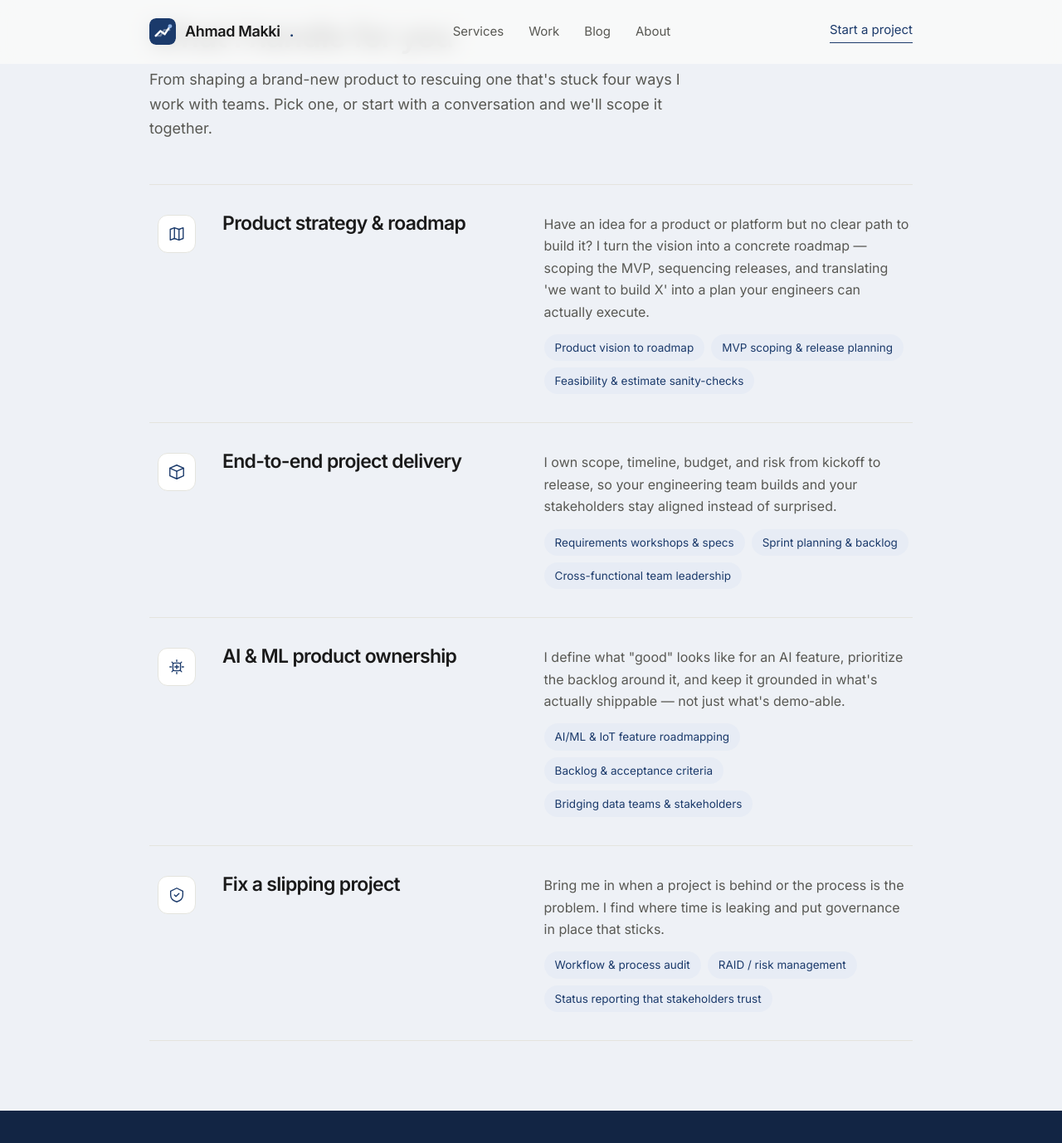
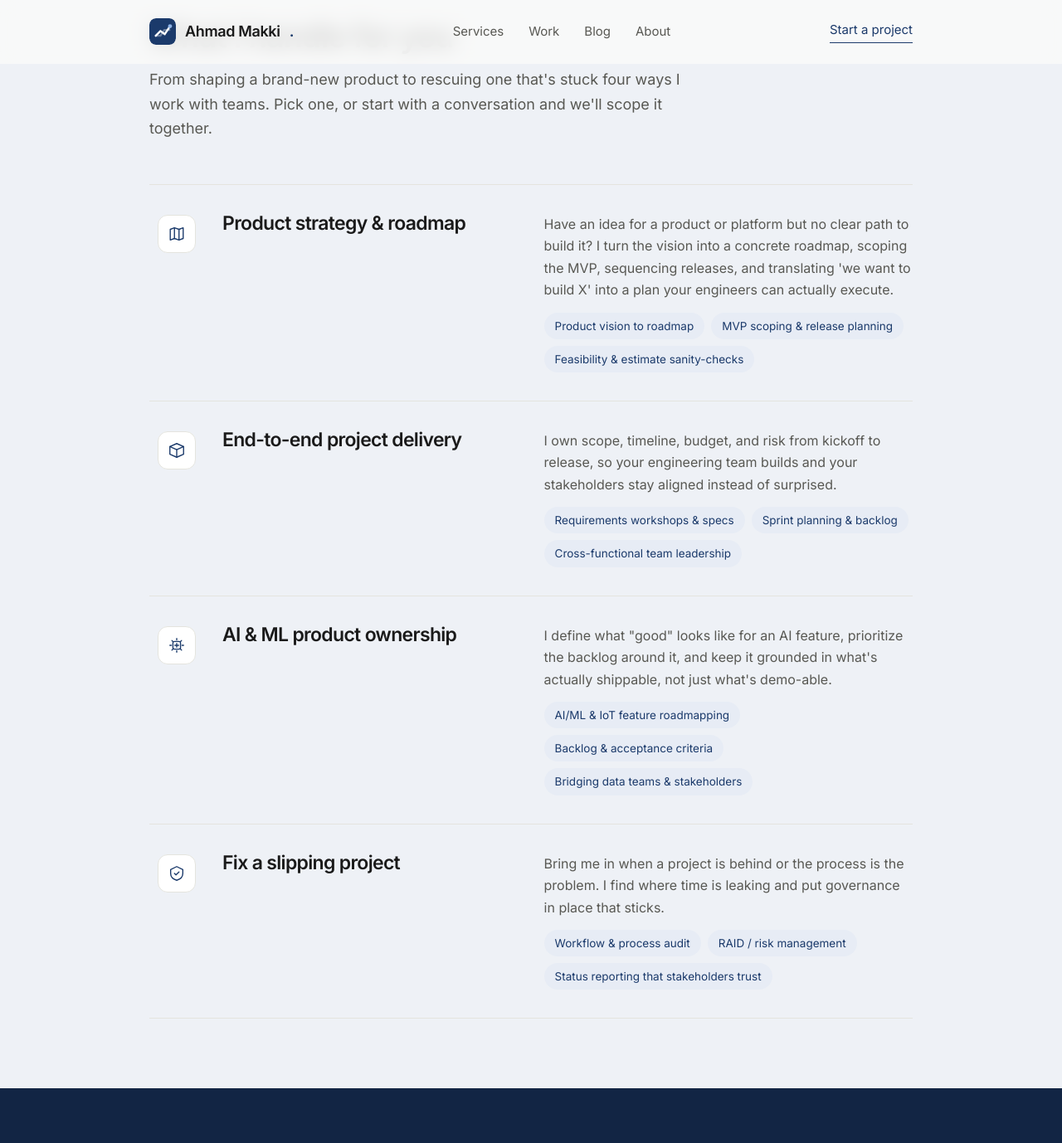
Before and after one commit to ahmadmakki/ahmadmakki-site, a Jekyll site: the page built from index.html, in a window 1280 px wide and 1400 px high, scrolled down 931 px. Shown: the top 1378 px of the window at 83% size. Built offline with Jekyll 4.4.1, drawn with Linux system fonts in a browser that asks for light colours; a script that is not in the unit is left out; some of the changed text lies outside the part shown.

```diff
--- a/_data/content.yml
+++ b/_data/content.yml
@@ -29,7 +29,7 @@ services:
   - icon: roadmap
     title: Product strategy & roadmap
     text: Have an idea for a product or platform but no clear path to build it? I
-      turn the vision into a concrete roadmap — scoping the MVP, sequencing
+      turn the vision into a concrete roadmap, scoping the MVP, sequencing
       releases, and translating 'we want to build X' into a plan your engineers
       can actually execute.
     points:
@@ -48,7 +48,7 @@ services:
   - icon: ai
     title: AI & ML product ownership
     text: I define what "good" looks like for an AI feature, prioritize the backlog
-      around it, and keep it grounded in what's actually shippable — not just
+      around it, and keep it grounded in what's actually shippable, not just
       what's demo-able.
     points:
       - AI/ML & IoT feature roadmapping
@@ -64,13 +64,12 @@ services:
       - Status reporting that stakeholders trust
 process:
   - title: Intro call
-    text: 30 minutes — what you're building, where it's stuck, what "done" looks
-      like.
+    text: 30 minutes, what you're building, where it's stuck, what "done" looks like.
   - title: Scope & plan
     text: I come back with a delivery plan or a diagnosis of what's slipping and why.
   - title: Embed & run
-    text: I work with your team directly — Jira, standups, stakeholder reporting,
-      the real thing.
+    text: I work with your team directly Jira, standups, stakeholder reporting, the
+      real thing.
   - title: Ship & hand off
     text: Release, then a clean handoff with documentation so it doesn't depend on
       me forever.
```
